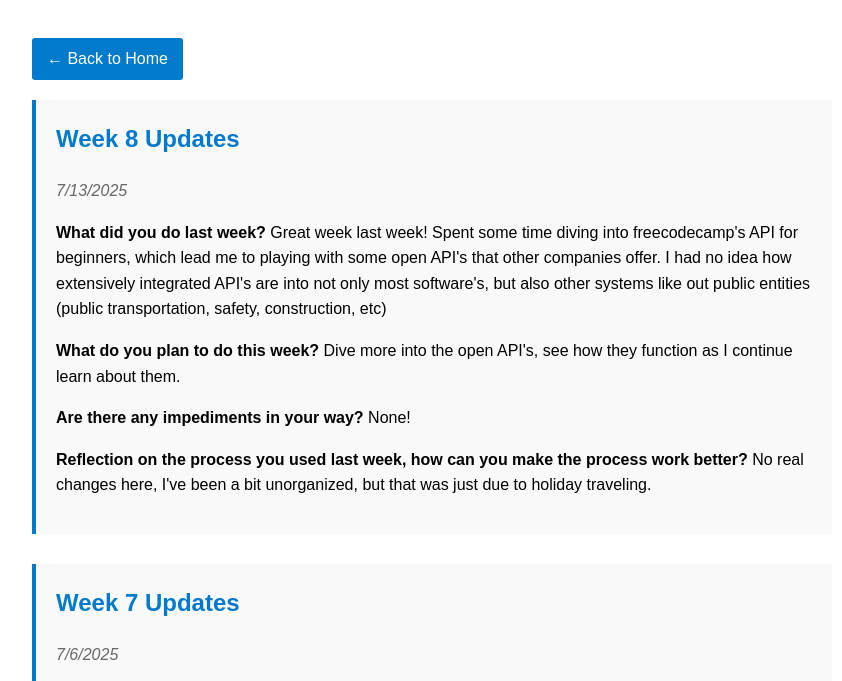
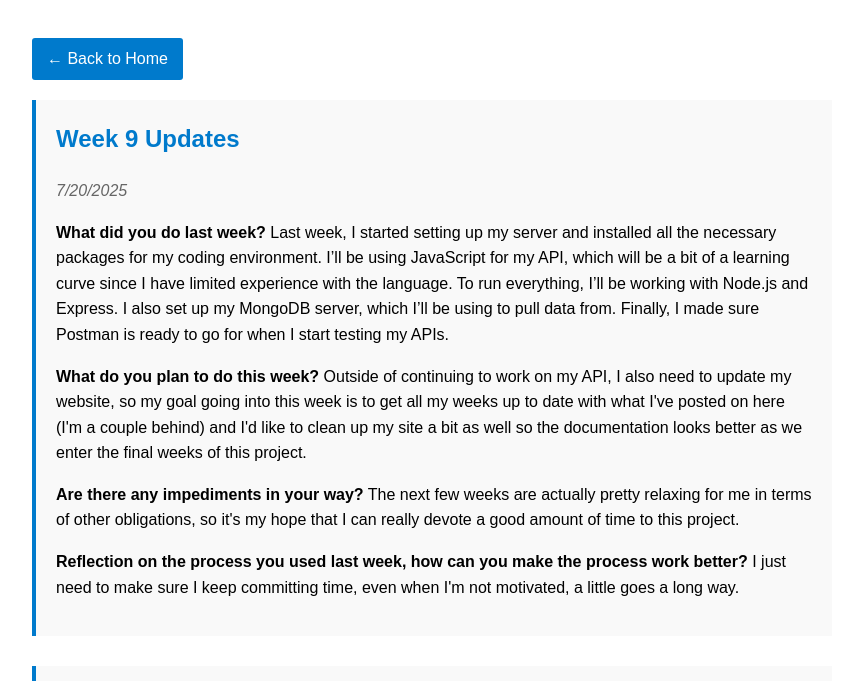
Before and after one commit to AnthonyK47/AkonAPI, a plain HTML site: page weekly-updates.html in a window 1280 px wide. Shown: the part 108-789 px from the top of the page, without its empty margins (208-1050 px from the left). Drawn offline with Linux system fonts and the light colour scheme.

Commit message:
Week 9 Updates

```diff
--- a/weekly-updates.html
+++ b/weekly-updates.html
@@ -47,6 +47,15 @@
     <h1>Weekly Project Updates</h1>
 
     <a href="index.html" class="back-link">← Back to Home</a>
+
+    <div class="week-section">
+        <h2>Week 9 Updates </h2>
+        <p class="date">7/20/2025</p>
+        <p><strong>What did you do last week?</strong> Last week, I started setting up my server and installed all the necessary packages for my coding environment. I’ll be using JavaScript for my API, which will be a bit of a learning curve since I have limited experience with the language. To run everything, I’ll be working with Node.js and Express. I also set up my MongoDB server, which I’ll be using to pull data from. Finally, I made sure Postman is ready to go for when I start testing my APIs.</p>
+        <p><strong>What do you plan to do this week?</strong> Outside of continuing to work on my API, I also need to update my website, so my goal going into this week is to get all my weeks up to date with what I've posted on here (I'm a couple behind) and I'd like to clean up my site a bit as well so the documentation looks better as we enter the final weeks of this project.</p>
+        <p><strong>Are there any impediments in your way?</strong> The next few weeks are actually pretty relaxing for me in terms of other obligations, so it's my hope that I can really devote a good amount of time to this project.</p>
+        <p><strong>Reflection on the process you used last week, how can you make the process work better?</strong> I just need to make sure I keep committing time, even when I'm not motivated, a little goes a long way.</p>
+    </div>
 
     <div class="week-section">
         <h2>Week 8 Updates </h2>
```
